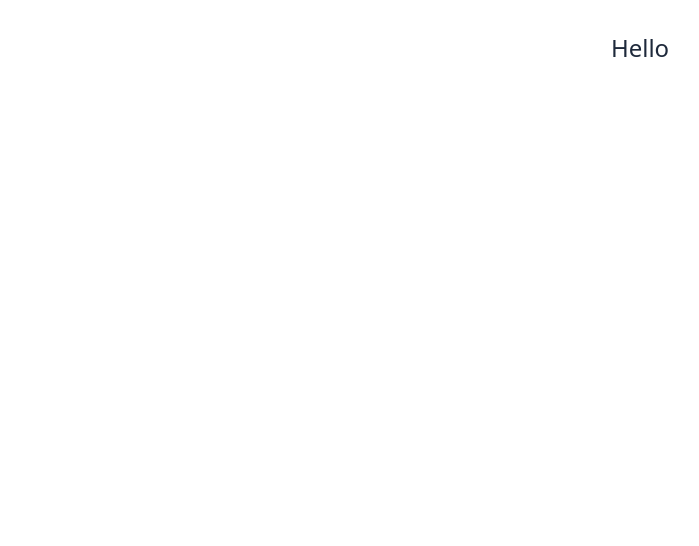
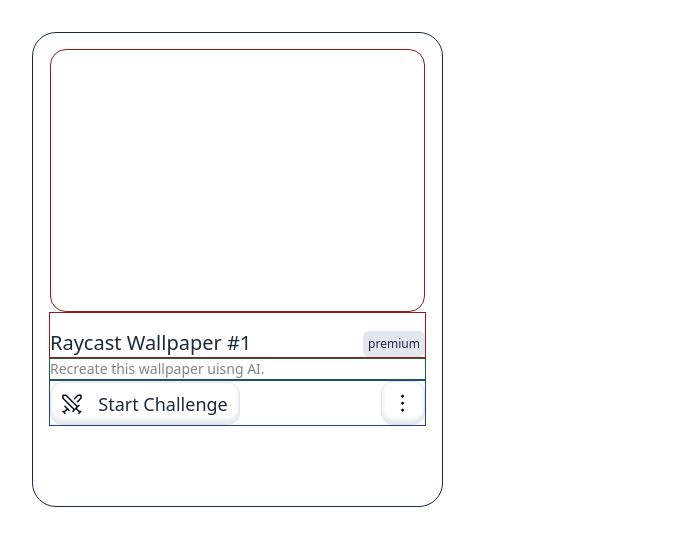
Before and after one commit to Valtkf/carte-produit, a React (Vite) app: page / in a window 1280 px wide. Shown: the top 546 px of the page, without its empty margins (0-699 px from the left). Built offline with nearby package versions, Linux system fonts and the light colour scheme.

Commit message:
💄 F01 : Add styling

```diff
--- a/src/App.css
+++ b/src/App.css
@@ -5,3 +5,7 @@
   padding: 2rem;
   text-align: center;
 }
+
+.custom-shadow {
+  box-shadow: inset 0px -4px 5px rgba(0, 0, 0, 0.1);
+}
--- a/src/App.jsx
+++ b/src/App.jsx
@@ -1,9 +1,32 @@
 import "./App.css";
+import BladesIcon from "./assets/components/icons/BladesIcon";
+import DropDownMenuIcon from "./assets/components/DropDownMenuIcon.jsx";
 
 function App() {
   return (
     <>
-      <div className="text-2xl text-slate-800 font-sans">Hello</div>
+      <div className="flex flex-col items-center border-[1px] border-slate-800 rounded-3xl w-[411px] h-[475px] text-2xl text-slate-800 font-sans p-4">
+        <div className=" border-[1px] border-red-800 rounded-2xl w-[375px] h-[263px]"></div>
+        <div className="border-[1px] border-red-800 flex justify-between items-end w-full">
+          <h1 className="text-xl mt-4">Raycast Wallpaper #1</h1>
+          <h2 className="flex justify-center items-center text-xs font-medium bg-slate-200 w-[62px] h-[26px] rounded-md">
+            premium
+          </h2>
+        </div>
+        <div className="flex justify-start w-full border-[1px] border-green-800">
+          <h2 className="text-sm font-normal text-[#090C15] opacity-50">
+            Recreate this wallpaper uisng AI.
+          </h2>
+        </div>
+        <div className="border-[1px] border-blue-800 flex justify-between items-end w-full">
+          <button className="gap-x-4 flex justify-center items-center border-[1px] border-[#E4E4EB] rounded-xl w-[190px] h-[43px] font-medium text-lg custom-shadow">
+            <BladesIcon /> Start Challenge
+          </button>
+          <button className="flex justify-center items-center border-[1px] border-[#E4E4EB] rounded-xl w-[44px] h-[44px] font-medium text-lg custom-shadow">
+            <DropDownMenuIcon />
+          </button>
+        </div>
+      </div>
     </>
   );
 }
--- /dev/null
+++ b/src/assets/components/DropDownMenu.jsx
@@ -0,0 +1,81 @@
+import React from "react";
+
+const staggerMenuItems = stagger(0.1, { startDelay: 0.15 });
+
+function useMenuAnimation(isOpen: boolean) {
+  const [scope, animate] = useAnimate();
+
+  useEffect(() => {
+    animate(".arrow", { rotate: isOpen ? 180 : 0 }, { duration: 0.2 });
+
+    animate(
+      "ul",
+      {
+        clipPath: isOpen
+          ? "inset(0% 0% 0% 0% round 10px)"
+          : "inset(10% 50% 90% 50% round 10px)",
+      },
+      {
+        type: "spring",
+        bounce: 0,
+        duration: 0.5,
+      }
+    );
+
+    animate(
+      "li",
+      isOpen
+        ? { opacity: 1, scale: 1, filter: "blur(0px)" }
+        : { opacity: 0, scale: 0.3, filter: "blur(20px)" },
+      {
+        duration: 0.2,
+        delay: isOpen ? staggerMenuItems : 0,
+      }
+    );
+  }, [isOpen]);
+
+  return scope;
+}
+
+export default function App() {
+  const [isOpen, setIsOpen] = useState(false);
+  const scope = useMenuAnimation(isOpen);
+
+  return (
+    <nav className="menu" ref={scope}>
+      <div
+        style={{
+          position: "fixed",
+          bottom: -210,
+          left: 200,
+          width: 50,
+          height: 50,
+          background: "white",
+        }}
+      />
+      <motion.button
+        whileTap={{ scale: 0.97 }}
+        onClick={() => setIsOpen(!isOpen)}
+      >
+        Menu
+        <div className="arrow" style={{ transformOrigin: "50% 55%" }}>
+          <svg width="15" height="15" viewBox="0 0 20 20">
+            <path d="M0 7 L 20 7 L 10 16" />
+          </svg>
+        </div>
+      </motion.button>
+      <ul
+        style={{
+          pointerEvents: isOpen ? "auto" : "none",
+          clipPath: "inset(10% 50% 90% 50% round 10px)",
+        }}
+      >
+        <li>Item 1 </li>
+        <li>Item 2 </li>
+        <li>Item 3 </li>
+        <li>Item 4 </li>
+        <li>Item 5 </li>
+      </ul>{" "}
+    </nav>
+  );
+}
--- /dev/null
+++ b/src/assets/components/DropDownMenuIcon.jsx
@@ -0,0 +1,47 @@
+export default function DropDownMenuIcon() {
+  return (
+    <div>
+      <svg
+        width="4"
+        height="18"
+        viewBox="0 0 4 18"
+        fill="none"
+        xmlns="http://www.w3.org/2000/svg"
+      >
+        <path
+          d="M2.55232 9.18237C2.55232 8.63082 2.1052 8.18369 1.55365 8.18369C1.0021 8.18369 0.554977 8.63082 0.554977 9.18237C0.554977 9.73392 1.0021 10.181 1.55365 10.181C2.1052 10.181 2.55232 9.73392 2.55232 9.18237Z"
+          fill="black"
+        />
+        <path
+          d="M2.55232 2.19165C2.55232 1.6401 2.1052 1.19298 1.55365 1.19298C1.0021 1.19298 0.554977 1.6401 0.554977 2.19165C0.554977 2.74321 1.0021 3.19033 1.55365 3.19033C2.1052 3.19033 2.55232 2.7432 2.55232 2.19165Z"
+          fill="black"
+        />
+        <path
+          d="M2.55232 16.1731C2.55232 15.6215 2.1052 15.1744 1.55365 15.1744C1.0021 15.1744 0.554977 15.6215 0.554977 16.1731C0.554977 16.7246 1.0021 17.1718 1.55365 17.1718C2.1052 17.1718 2.55232 16.7246 2.55232 16.1731Z"
+          fill="black"
+        />
+        <path
+          d="M2.55232 9.18237C2.55232 8.63082 2.1052 8.18369 1.55365 8.18369C1.0021 8.18369 0.554977 8.63082 0.554977 9.18237C0.554977 9.73392 1.0021 10.181 1.55365 10.181C2.1052 10.181 2.55232 9.73392 2.55232 9.18237Z"
+          stroke="black"
+          stroke-width="0.998673"
+          stroke-linecap="round"
+          stroke-linejoin="round"
+        />
+        <path
+          d="M2.55232 2.19165C2.55232 1.6401 2.1052 1.19298 1.55365 1.19298C1.0021 1.19298 0.554977 1.6401 0.554977 2.19165C0.554977 2.74321 1.0021 3.19033 1.55365 3.19033C2.1052 3.19033 2.55232 2.7432 2.55232 2.19165Z"
+          stroke="black"
+          stroke-width="0.998673"
+          stroke-linecap="round"
+          stroke-linejoin="round"
+        />
+        <path
+          d="M2.55232 16.1731C2.55232 15.6215 2.1052 15.1744 1.55365 15.1744C1.0021 15.1744 0.554977 15.6215 0.554977 16.1731C0.554977 16.7246 1.0021 17.1718 1.55365 17.1718C2.1052 17.1718 2.55232 16.7246 2.55232 16.1731Z"
+          stroke="black"
+          stroke-width="0.998673"
+          stroke-linecap="round"
+          stroke-linejoin="round"
+        />
+      </svg>
+    </div>
+  );
+}
--- /dev/null
+++ b/src/assets/components/icons/BladesIcon.jsx
@@ -0,0 +1,21 @@
+export default function BladesIcon() {
+  return (
+    <div>
+      <svg
+        width="20"
+        height="20"
+        viewBox="0 0 20 20"
+        fill="none"
+        xmlns="http://www.w3.org/2000/svg"
+      >
+        <path
+          d="M12.441 15.7352L0.956223 4.25047V1.25446H3.95224L15.437 12.7392M10.943 17.2332L16.935 11.2412M13.939 14.2372L17.9337 18.2319M16.935 19.2306L18.9323 17.2332M12.441 4.74981L15.9363 1.25446H18.9323V4.25047L15.437 7.74583M2.95357 12.2399L6.94826 16.2346M4.95092 15.2359L1.9549 18.2319M0.956223 17.2332L2.95357 19.2306"
+          stroke="#090C15"
+          stroke-width="1.49801"
+          stroke-linecap="round"
+          stroke-linejoin="round"
+        />
+      </svg>
+    </div>
+  );
+}
```
